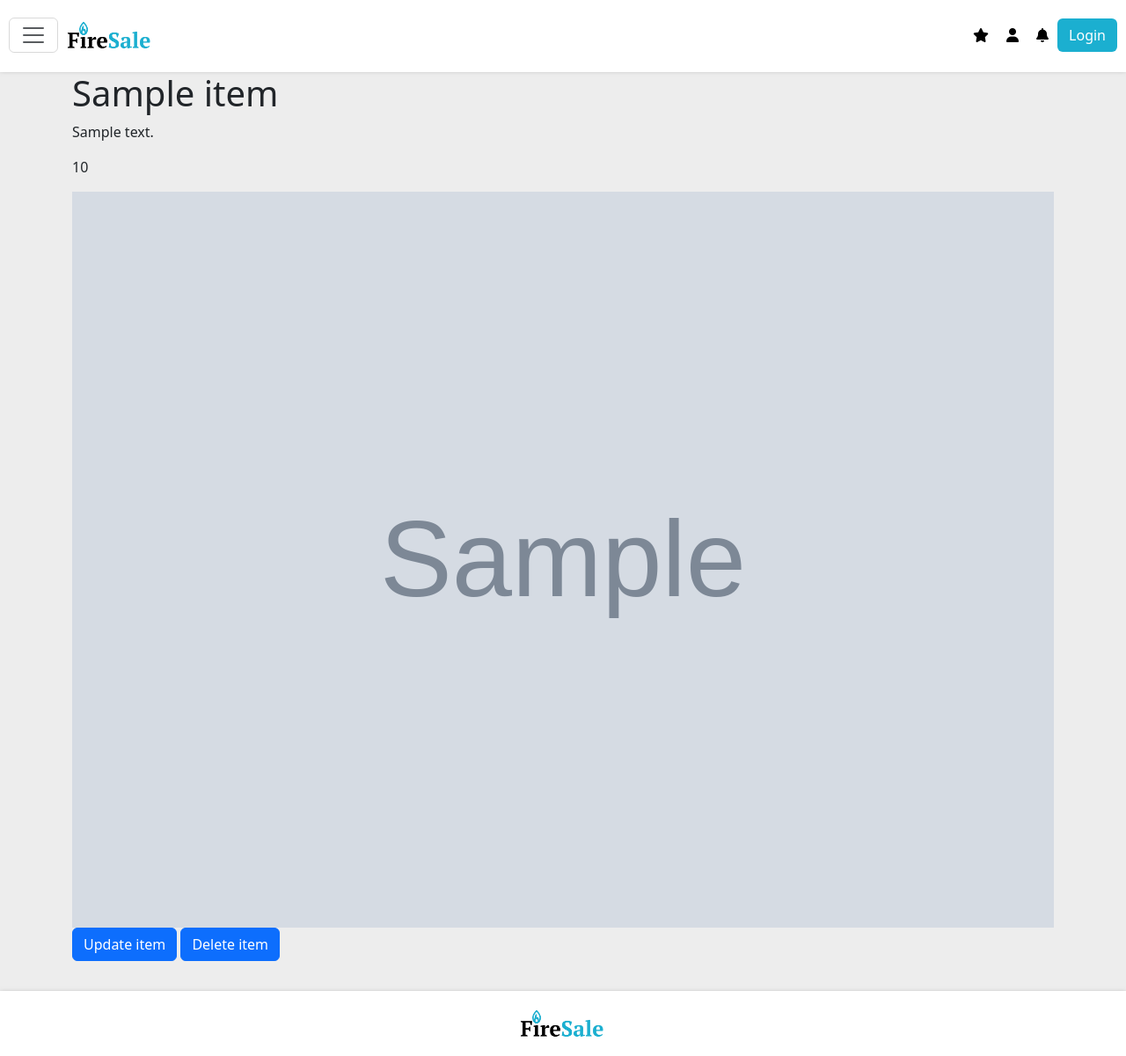
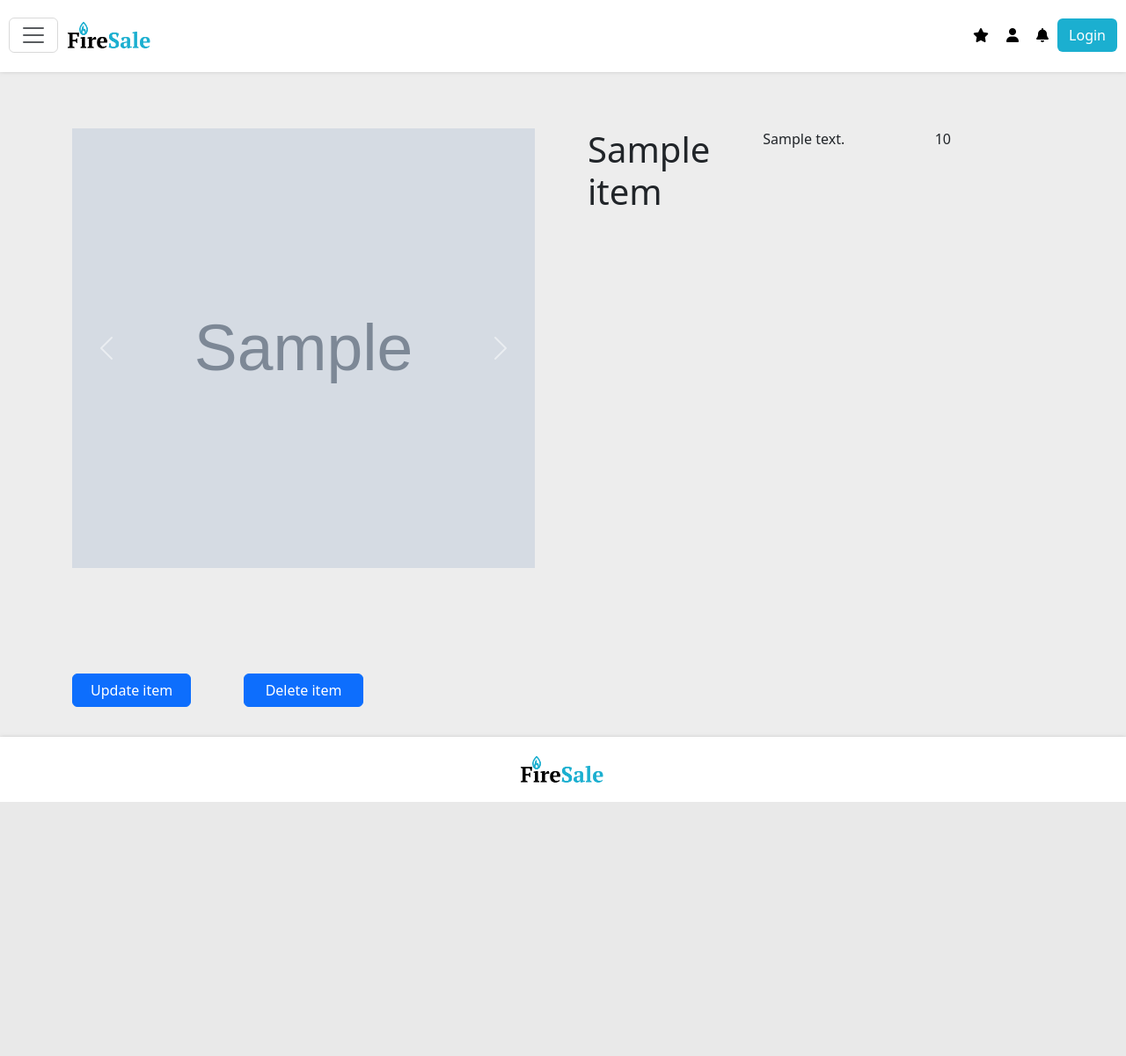
Before and after one commit to mikaeleythor/firesale, a Django app: page /1 in a window 1280 px wide. Shown: the whole page at 88% size. After the commit the page ends 912 px from the top, so only its background shows below. Run offline with Django 4.2, Linux system fonts and the light colour scheme; tables that the repository leaves empty hold one stand-in row (values such as "Sample post"); grey boxes marked "Sample" are stand-in pictures; some libraries are stand-ins or nearby versions.

Commit message:
fixed the catalog

```diff
--- a/static/item/css/main.css
+++ b/static/item/css/main.css
@@ -17,11 +17,6 @@
   gap: 24px;
 }
 
-.item-img {
-  width: 100%;
-  height: auto;
-}
-
 .single-item {
   text-decoration: none;
   transition: all 0.2s ease-in-out;
@@ -29,6 +24,17 @@
 
 .single-item:hover {
   transform: scale(1.01);
+}
+
+.image-container {
+  position: relative;
+  height: 300px;
+  width: 100%;
+}
+
+.item-img {
+  object-fit: cover;
+  width: 100%;
 }
 
 .mainButton {
@@ -40,3 +46,28 @@
   border: 1px solid var(--bs-border-color);
   border-radius: 8px;
 }
+
+.item-detail-wrapper {
+  margin-top: 64px;
+  display: grid;
+  grid-template-columns: repeat(6, 1fr);
+  gap: 60px;
+}
+
+.item-detail-img-wrapper {
+  grid-column: 1/4;
+  height: 400px;
+}
+
+.carousel,
+.item,
+.active {
+  grid-column: 1/4;
+  height: 500px;
+  margin-bottom: 60px;
+}
+
+.carousel img {
+  height: 500px;
+  object-fit: cover;
+}
--- a/templates/item/item_details.html
+++ b/templates/item/item_details.html
@@ -1,15 +1,37 @@
 {% extends 'base.html' %}
 {% block content %}
-    <h1>{{ item.name }}</h1>
-    <p>{{ item.description }}</p>
-    <p>{{ item.price }}</p>
-    {% for item_image in item.itemimage_set.all %}
-        <img src="{{ item_image.image.url }}"
-             class="item-img"
-             alt="item image"
-             width="100"
-             height="100" />
-    {% endfor %}
-    <a href="{% url 'update-item' item.id %}" class="block btn btn-primary">Update item</a>
-    <a href="{% url 'delete-item' item.id %}" class="block btn btn-primary">Delete item</a>
+    <div class="item-detail-wrapper">
+        <div id="carouselExample" class="carousel slide">
+            <div class="carousel-inner">
+                {% for item_image in item.itemimage_set.all %}
+                    <div class="carousel-item active">
+                        <img src="{{ item_image.image.url }}"
+                             class="d-block w-100"
+                             alt="item image"
+                             width="100"
+                             height="100">
+                    </div>
+                {% endfor %}
+            </div>
+            <button class="carousel-control-prev"
+                    type="button"
+                    data-bs-target="#carouselExample"
+                    data-bs-slide="prev">
+                <span class="carousel-control-prev-icon" aria-hidden="true"></span>
+                <span class="visually-hidden">Previous</span>
+            </button>
+            <button class="carousel-control-next"
+                    type="button"
+                    data-bs-target="#carouselExample"
+                    data-bs-slide="next">
+                <span class="carousel-control-next-icon" aria-hidden="true"></span>
+                <span class="visually-hidden">Next</span>
+            </button>
+        </div>
+        <h1>{{ item.name }}</h1>
+        <p>{{ item.description }}</p>
+        <p>{{ item.price }}</p>
+        <a href="{% url 'update-item' item.id %}" class="block btn btn-primary">Update item</a>
+        <a href="{% url 'delete-item' item.id %}" class="block btn btn-primary">Delete item</a>
+    </div>
 {% endblock %}
```
Also changed, not shown: templates/item/single_item.html (+7 -5 lines).
